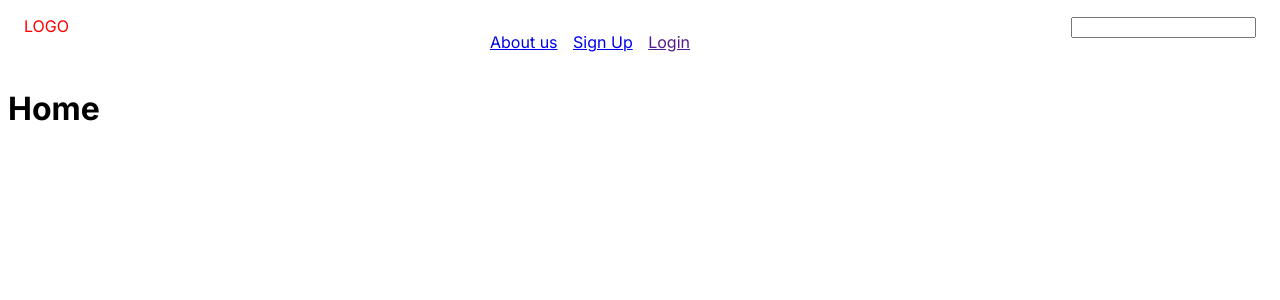
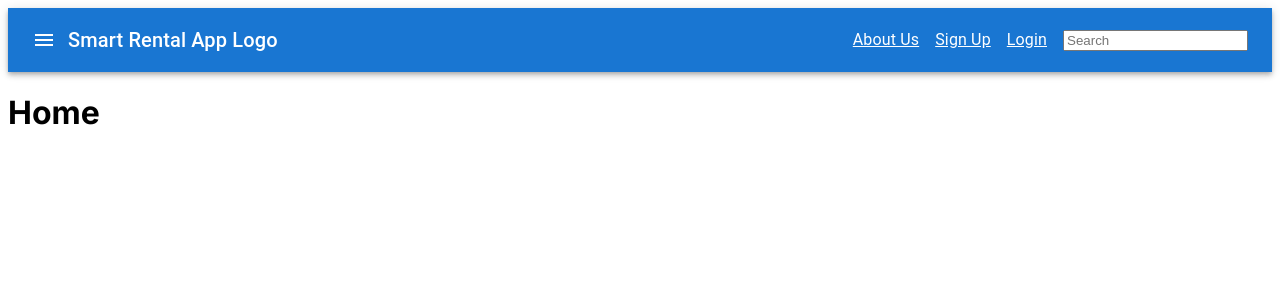
Before and after one commit to Heisenberg1607/SMART-RENTAL-APP, a Next.js app: page / in a window 1280 px wide. Shown: the top 300 px of the page. Built offline with nearby package versions, Linux system fonts and the light colour scheme; no server answers.

Commit message:
CSS Added to Nav-Bar

```diff
--- a/package.json
+++ b/package.json
@@ -13,7 +13,7 @@
     "@emotion/react": "^11.11.3",
     "@emotion/styled": "^11.11.0",
     "@mui/icons-material": "^5.15.4",
-    "@mui/material": "^5.15.4",
+    "@mui/material": "^5.15.5",
     "@mui/material-nextjs": "^5.15.3",
     "@radix-ui/react-icons": "^1.3.0",
     "@radix-ui/react-slot": "^1.0.2",
--- a/src/app/components/Navbar.jsx
+++ b/src/app/components/Navbar.jsx
@@ -1,26 +1,93 @@
-import React from 'react'
-import "../Navbar.css";
-import Link from "next/link";
+// import React from "react";
+// import "../Navbar.css";
+// import Link from "next/link";
+// import { Button, Typography } from "@mui/material";
+// import { Container } from "postcss";
+
+// const Navbar = () => {
+//   return (
+//     <>
+//       <div className="navbar">
+//         <div>
+//           <div className="logo"> LOGO </div>
+//         </div>
+//         <div className="list">
+//           <ul className="links">
+//             <li>
+//               <Link href="/">About us</Link>
+//             </li>
+//             <li>
+//               <Link href="SignUp">Sign Up</Link>
+//             </li>
+//             <li>
+//               <Link href="">Login</Link>
+//             </li>
+//           </ul>
+//         </div>
+//         <div>
+//           <input type="text" />
+//         </div>
+//       </div>
+//     </>
+//   );
+// };
+
+// export default Navbar;
+
+import React from "react";
+import {
+  AppBar,
+  Toolbar,
+  Typography,
+  IconButton,
+  Container,
+  Link,
+  useMediaQuery,
+  useTheme,
+} from "@mui/material";
+import MenuIcon from "@mui/icons-material/Menu";
+
 const Navbar = () => {
+  const theme = useTheme();
+  const isMobile = useMediaQuery(theme.breakpoints.down("sm"));
+
   return (
-    <>
-      <div className="navbar">
-        <div>
-          <div className="logo"> LOGO </div>
-        </div>
-        <div className="list">
-        <ul className="links">
-            <li><Link href="/">About us</Link></li>
-            <li><Link href="SignUp">Sign Up</Link></li>
-            <li><Link href="">Login</Link></li>
-        </ul>
-        </div>
-        <div>
-          <input type="text" />
-        </div>
-      </div>
-    </>
+    <AppBar position="static" color="primary">
+      <Container maxWidth="xl">
+        <Toolbar disableGutters>
+          <IconButton
+            size="large"
+            edge="start"
+            color="inherit"
+            aria-label="menu"
+          >
+            <MenuIcon />
+          </IconButton>
+          <Typography variant="h6" component="div" sx={{ flexGrow: 1 }}>
+            Smart Rental App Logo
+          </Typography>
+          <Link href="/" color="inherit">
+            <Typography variant="subtitle1" sx={{ ml: 2 }}>
+              About Us
+            </Typography>
+          </Link>
+          <Link href="SignUp" color="inherit">
+            <Typography variant="subtitle1" sx={{ ml: 2 }}>
+              Sign Up
+            </Typography>
+          </Link>
+          <Link href="/login" color="inherit">
+            <Typography variant="subtitle1" sx={{ ml: 2, mr: 2 }}>
+              Login
+            </Typography>
+          </Link>
+          <div>
+            <input type="text" placeholder="Search" />
+          </div>
+        </Toolbar>
+      </Container>
+    </AppBar>
   );
-}
+};
 
-export default Navbar
+export default Navbar;
```
Also changed, not shown: 1 other file (tests, documents, lock files or other folders).
